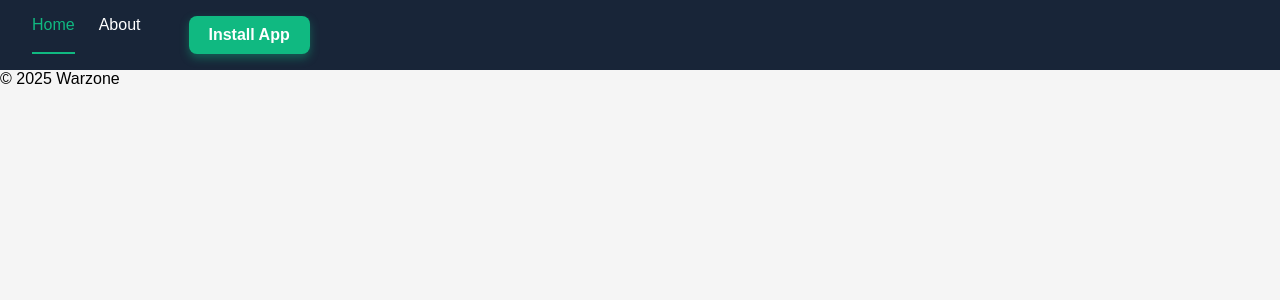
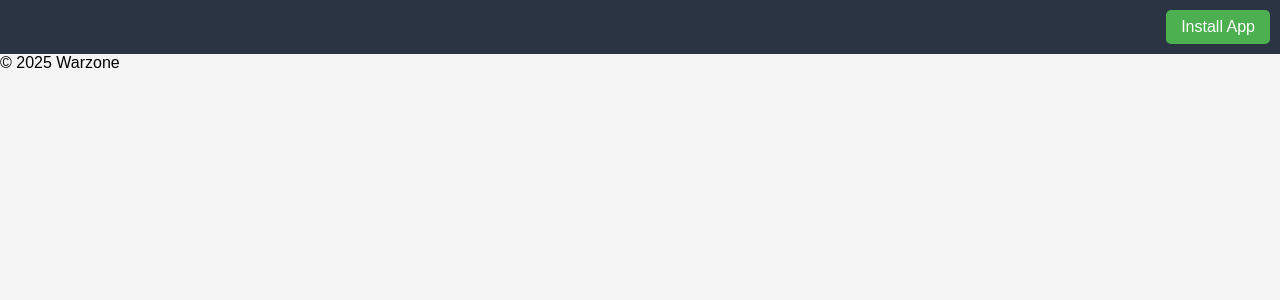
Before and after one commit to Akhil80git/fistReattest, a React (Vite) app: page / in a window 1280 px wide. Shown: the top 300 px of the page. Built offline with nearby package versions, Linux system fonts and the light colour scheme.

Commit message:
Kuch change kiya hai

```diff
--- a/src/co/Nav.jsx
+++ b/src/co/Nav.jsx
@@ -1,42 +1,30 @@
-import React, { useState } from 'react';
+import React from 'react';
 import './Nav.css';
 
-export default function Nav({ route, onNavigate, installApp }) {
-  const [menuOpen, setMenuOpen] = useState(false);
-
-  function handleClick(path) {
-    onNavigate(path);
-    setMenuOpen(false);
-  }
-
+export default function Nav({ installApp }) {
   return (
-    <nav className={`nav${menuOpen ? ' active' : ''}`}>
+    <nav className="top-nav" style={{
+      padding: '10px',
+      backgroundColor: '#2a3443',
+      color: 'white',
+      display: 'flex',
+      justifyContent: 'flex-end',
+      alignItems: 'center',
+    }}>
       <button
-        className="mobile-menu-btn"
-        onClick={() => setMenuOpen((v) => !v)}
-        aria-label="Menu"
+        onClick={installApp}
+        style={{
+          padding: '8px 15px',
+          borderRadius: '5px',
+          cursor: 'pointer',
+          backgroundColor: '#4CAF50',
+          color: 'white',
+          border: 'none',
+          fontSize: '16px',
+        }}
       >
-        <i className="fas fa-bars"></i>
+        Install App
       </button>
-      <div className={`nav-links${menuOpen ? ' show' : ''}`}>
-        <a
-          href="/"
-          className={route === '/' ? 'active' : ''}
-          onClick={(e) => { e.preventDefault(); handleClick('/'); }}
-        >
-          Home
-        </a>
-        <a
-          href="/about"
-          className={route === '/about' ? 'active' : ''}
-          onClick={(e) => { e.preventDefault(); handleClick('/about'); }}
-        >
-          About
-        </a>
-        <button className="install-btn-nav" onClick={installApp}>
-          Install App
-        </button>
-      </div>
     </nav>
   );
 }
```
